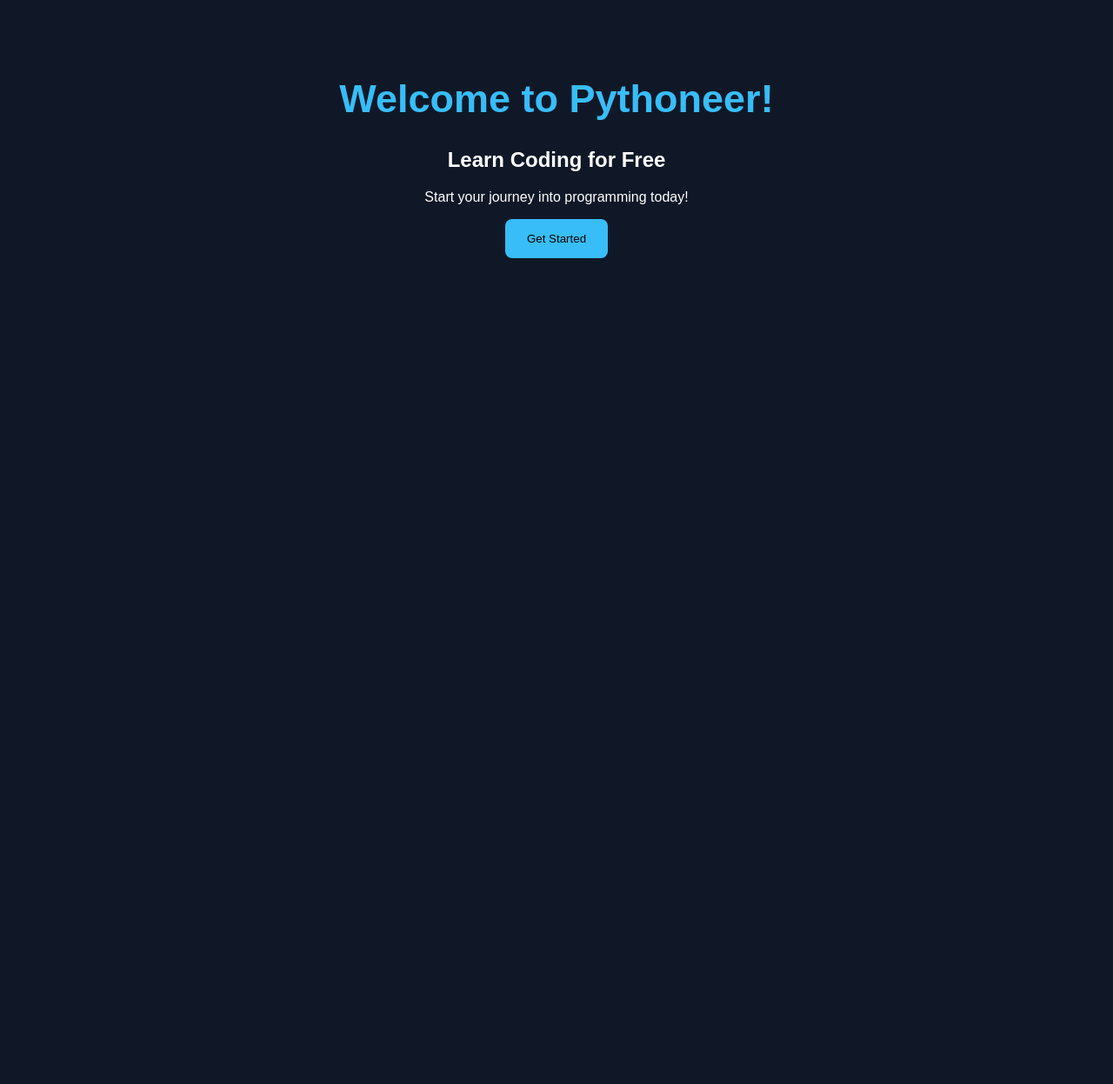
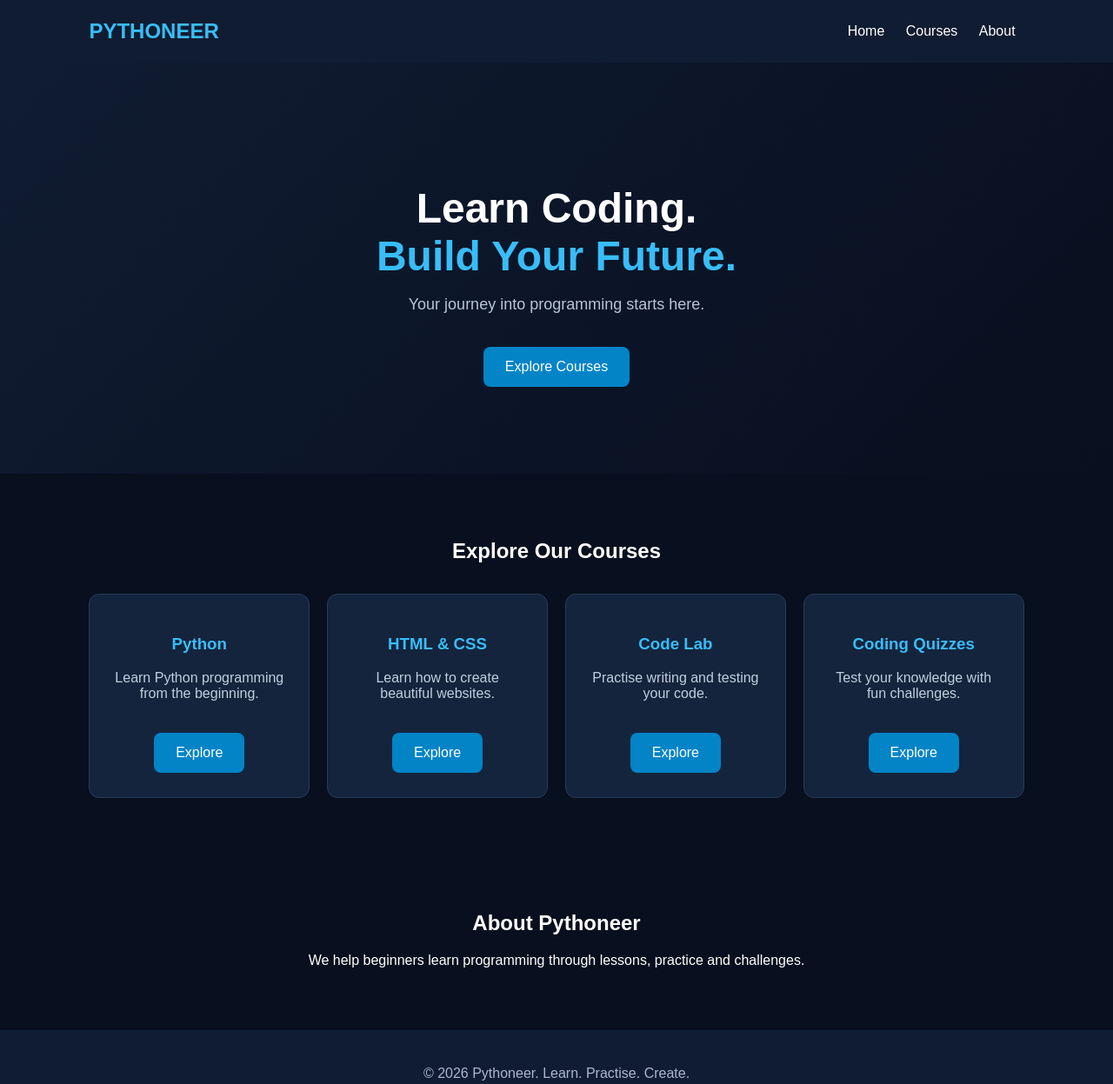
Before and after one commit to 3fxrce/Pythoneer, a plain HTML site: page index.html in a window 1280 px wide. Shown: the whole page at 87% size. Before the commit the page ends 800 px from the top, so only its background shows below. Drawn offline with Linux system fonts and the light colour scheme.

Commit message:
Update index.html

```diff
--- a/index.html
+++ b/index.html
@@ -1,40 +1,170 @@
 
 <!DOCTYPE html>
-<html>
+<html lang="en">
 <head>
-    <title>Pythoneer</title>
+    <meta charset="UTF-8">
+    <meta name="viewport" content="width=device-width, initial-scale=1.0">
+    <title>Pythoneer | Learn to Code</title>
+
     <style>
-        body {
-            background: #101827;
-            color: white;
-            font-family: Arial;
-            text-align: center;
-            padding: 50px;
+        * {
+            box-sizing: border-box;
         }
 
-        h1 {
-            color: #38bdf8;
-            font-size: 45px;
+        body {
+            margin: 0;
+            font-family: Arial, sans-serif;
+            background: #080f1e;
+            color: white;
         }
 
-        button {
-            padding: 15px 25px;
-            background: #38bdf8;
-            border: none;
+        header {
+            background: #101c32;
+            padding: 22px 8%;
+            display: flex;
+            justify-content: space-between;
+            align-items: center;
+            flex-wrap: wrap;
+        }
+
+        header h2 {
+            color: #38bdf8;
+            margin: 0;
+        }
+
+        nav a {
+            color: white;
+            text-decoration: none;
+            margin: 10px;
+        }
+
+        .hero {
+            text-align: center;
+            padding: 100px 20px;
+            background: linear-gradient(135deg, #101c32, #080f1e);
+        }
+
+        .hero h1 {
+            font-size: 48px;
+            margin-bottom: 15px;
+        }
+
+        .hero span {
+            color: #38bdf8;
+        }
+
+        .hero p {
+            color: #b8c5d8;
+            font-size: 18px;
+        }
+
+        .btn {
+            display: inline-block;
+            background: #0284c7;
+            color: white;
+            padding: 14px 25px;
             border-radius: 8px;
-            cursor: pointer;
+            text-decoration: none;
+            margin-top: 20px;
+        }
+
+        .courses {
+            padding: 55px 8%;
+            text-align: center;
+        }
+
+        .cards {
+            display: grid;
+            grid-template-columns: repeat(auto-fit, minmax(220px, 1fr));
+            gap: 20px;
+            margin-top: 35px;
+        }
+
+        .card {
+            background: #14243d;
+            padding: 28px;
+            border-radius: 12px;
+            border: 1px solid #263b59;
+        }
+
+        .card h3 {
+            color: #38bdf8;
+        }
+
+        .card p {
+            color: #c1cede;
+        }
+
+        footer {
+            background: #101c32;
+            text-align: center;
+            padding: 25px;
+            color: #aab8cc;
         }
     </style>
 </head>
 
 <body>
-    <h1>Welcome to Pythoneer!</h1>
-    <h2>Learn Coding for Free</h2>
 
-    <p>Start your journey into programming today!</p>
+<header>
+    <h2>PYTHONEER</h2>
 
-    <button onclick="alert('Welcome to Pythoneer!')">
-        Get Started
-    </button>
+    <nav>
+        <a href="#home">Home</a>
+        <a href="#courses">Courses</a>
+        <a href="#about">About</a>
+    </nav>
+</header>
+
+<section class="hero" id="home">
+    <h1>Learn Coding.<br><span>Build Your Future.</span></h1>
+
+    <p>Your journey into programming starts here.</p>
+
+    <a href="#courses" class="btn">Explore Courses</a>
+</section>
+
+<section class="courses" id="courses">
+    <h2>Explore Our Courses</h2>
+
+    <div class="cards">
+
+        <div class="card">
+            <h3>Python</h3>
+            <p>Learn Python programming from the beginning.</p>
+            <a href="#about" class="btn">Explore</a>
+        </div>
+
+        <div class="card">
+            <h3>HTML & CSS</h3>
+            <p>Learn how to create beautiful websites.</p>
+            <a href="#about" class="btn">Explore</a>
+        </div>
+
+        <div class="card">
+            <h3>Code Lab</h3>
+            <p>Practise writing and testing your code.</p>
+            <a href="#about" class="btn">Explore</a>
+        </div>
+
+        <div class="card">
+            <h3>Coding Quizzes</h3>
+            <p>Test your knowledge with fun challenges.</p>
+            <a href="#about" class="btn">Explore</a>
+        </div>
+
+    </div>
+</section>
+
+<section class="courses" id="about">
+    <h2>About Pythoneer</h2>
+    <p>We help beginners learn programming through lessons,
+    practice and challenges.</p>
+</section>
+
+<footer>
+    <p>© 2026 Pythoneer. Learn. Practise. Create.</p>
+</footer>
+
 </body>
 </html>
```
